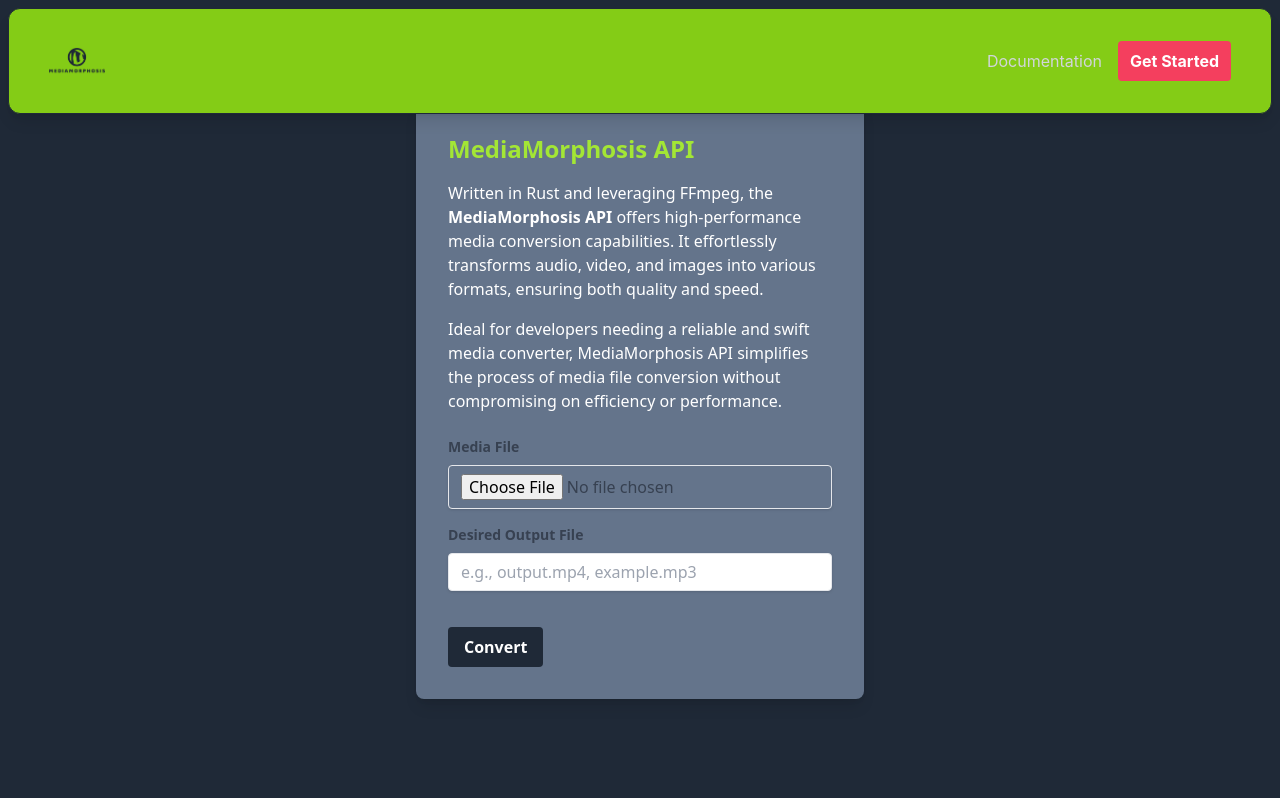
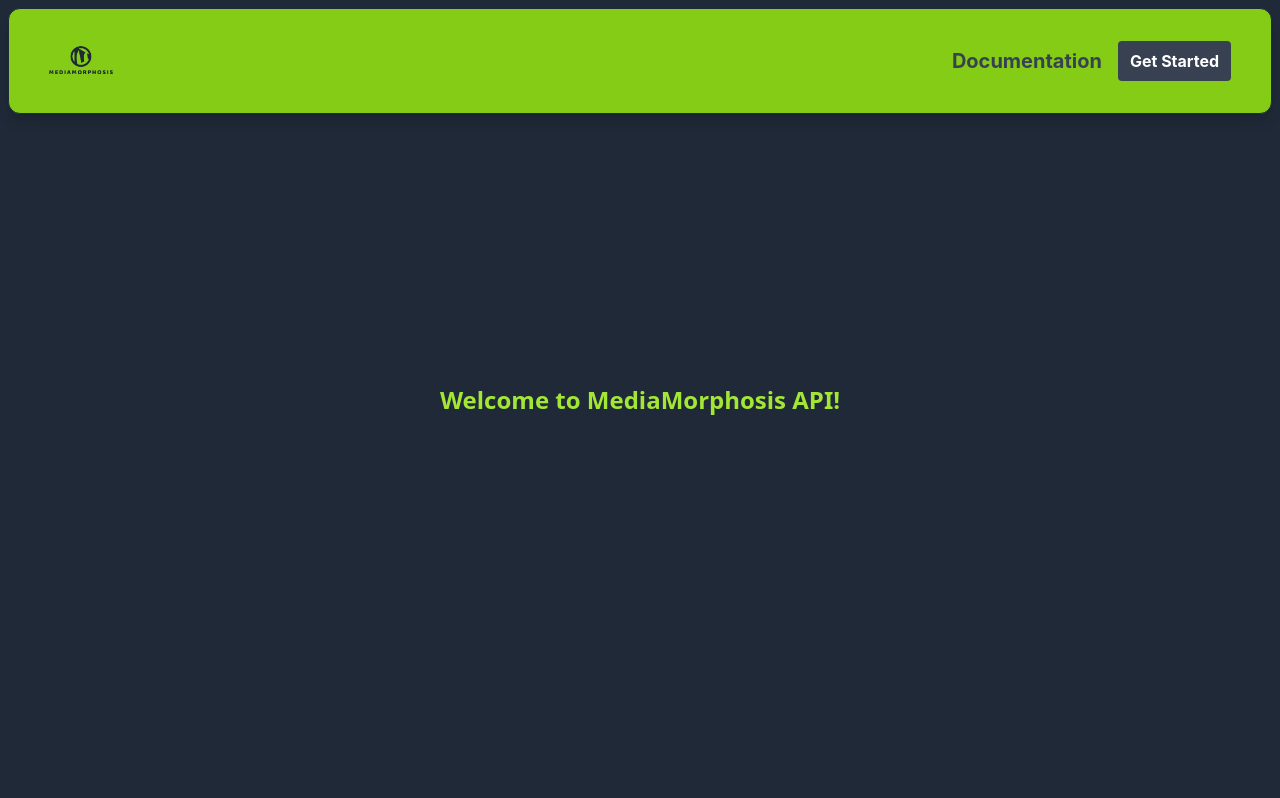
Before and after one commit to NathanKlump/MediaMorphosis-API, a React (Create React App) app in the folder client/: page / in a window 1280 px wide. Shown: the top 798 px of the page. Built offline with nearby package versions, Linux system fonts and the light colour scheme.

Commit message:
fixed a bit more

```diff
--- a/client/src/App.js
+++ b/client/src/App.js
@@ -61,7 +61,7 @@
           <div className="flex justify-between items-center px-10 py-8 bg-lime-500 text-white shadow-lg rounded-xl border border-gray-800">
             <a href="/" className="logo">
               <img
-                className="max-w-14 max-h-14 logo-img"
+                className="max-w-16 max-h-16 logo-img"
                 src="logo.png"
                 alt="MediaMorpher Logo"
               />
@@ -69,12 +69,12 @@
             {/* <h2 className="font-bold text-xl">MediaMorphosis1</h2> */}
             <ul className="flex items-center space-x-4">
               <li>
-                <a href="#" className="text-gray-300 hover:text-white">
+                <a href="#" className="text-gray-700 hover:text-white text-xl font-bold">
                   Documentation
                 </a>
               </li>
               <li>
-                <button className="bg-rose-500 hover:bg-rose-700 px-3 py-2 rounded text-white font-bold">
+                <button className="bg-gray-700 hover:bg-rose-700 px-3 py-2 rounded text-white font-bold">
                   Get Started
                 </button>
               </li>
@@ -84,10 +84,10 @@
       </header>
 
       {/* Main section containing the hear/main content (like the FAQ and converter) */}
-      <main>
+      <main className="relative">
         {/* The welcome */}
-        <section className="text-white text-gray-900 font-sans min-h-100 flex flex-col justify-center items-center">
-          <h1 className="absolute text-2xl text-lime-400 font-bold mb-4 left-1/2 transform -translate-x-1/2 -translate-y-1/2">
+        <section className="text-white text-gray-900 font-sans min-h-screen flex justify-center items-center">
+          <h1 className="relative text-2xl text-lime-400 font-bold">
             Welcome to MediaMorphosis API!
           </h1>
         </section>
@@ -96,17 +96,17 @@
         <section className="">
           <div className="text-white text-gray-900 font-sans min-h-screen flex flex-col justify-center items-center">
             <div className="max-w-md mx-auto p-8 shadow-lg rounded-lg bg-slate-500">
-              <h1 className="text-2xl text-lime-400 font-bold mb-4">
+              <h1 className="text-3xl text-lime-400 font-bold mb-4 ">
                 MediaMorphosis API
               </h1>
-              <p className="mb-4">
+              <p className="mb-4 text-2xl">
                 Written in Rust and leveraging FFmpeg, the{" "}
                 <strong>MediaMorphosis API</strong> offers high-performance
                 media conversion capabilities. It effortlessly transforms audio,
                 video, and images into various formats, ensuring both quality
                 and speed.
               </p>
-              <p className="mb-6">
+              <p className="mb-10 text-2xl">
                 Ideal for developers needing a reliable and swift media
                 converter, MediaMorphosis API simplifies the process of media
                 file conversion without compromising on efficiency or
@@ -116,7 +116,7 @@
               <form className="mt-6" onSubmit={handleSubmit}>
                 <div className="mb-4">
                   <label
-                    className="block text-gray-700 text-sm font-bold mb-2"
+                    className="block text-gray-800 text-sm font-bold mb-2"
                     htmlFor="mediaFile"
                   >
                     Media File
@@ -124,14 +124,14 @@
                   <input
                     type="file"
                     id="mediaFile"
-                    className="shadow border rounded w-full py-2 px-3 text-gray-700 leading-tight focus:outline-none focus:shadow-outline"
+                    className="shadow border rounded w-full py-2 px-3 text-gray-900 leading-tight focus:outline-none focus:shadow-outline"
                     accept="audio/*,video/*,image/*"
                     onChange={handleFileChange}
                   />
                 </div>
                 <div className="mb-6">
                   <label
-                    className="block text-gray-700 text-sm font-bold mb-2"
+                    className="block text-gray-900 text-sm font-bold mb-2"
                     htmlFor="format"
                   >
                     Desired Output File
@@ -139,14 +139,14 @@
                   <input
                     type="text"
                     id="format"
-                    className="shadow border rounded w-full py-2 px-3 text-gray-700 mb-3 leading-tight focus:outline-none focus:shadow-outline"
+                    className="shadow border rounded w-full py-2 px-3 text-gray-900 mb-3 leading-tight focus:outline-none focus:shadow-outline"
                     placeholder="e.g., output.mp4, example.mp3"
                     onChange={handleFormatChange}
                   />
                 </div>
                 <button
                   type="submit"
-                  className="bg-gray-800 hover:bg-rose-500 text-white font-bold py-2 px-4 rounded focus:outline-none focus:shadow-outline"
+                  className="bg-gray-800 hover:bg-rose-700 text-white font-bold py-2 px-4 rounded focus:outline-none focus:shadow-outline"
                 >
                   Convert
                 </button>
```
